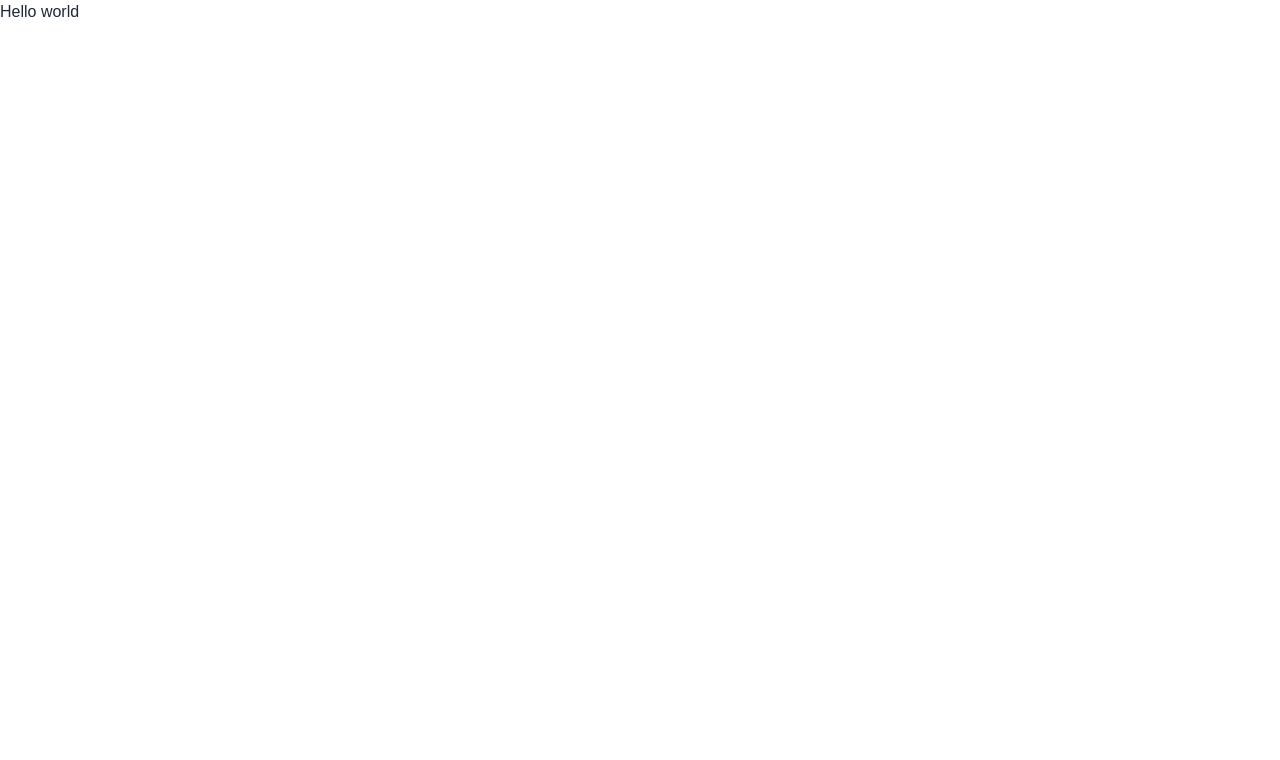
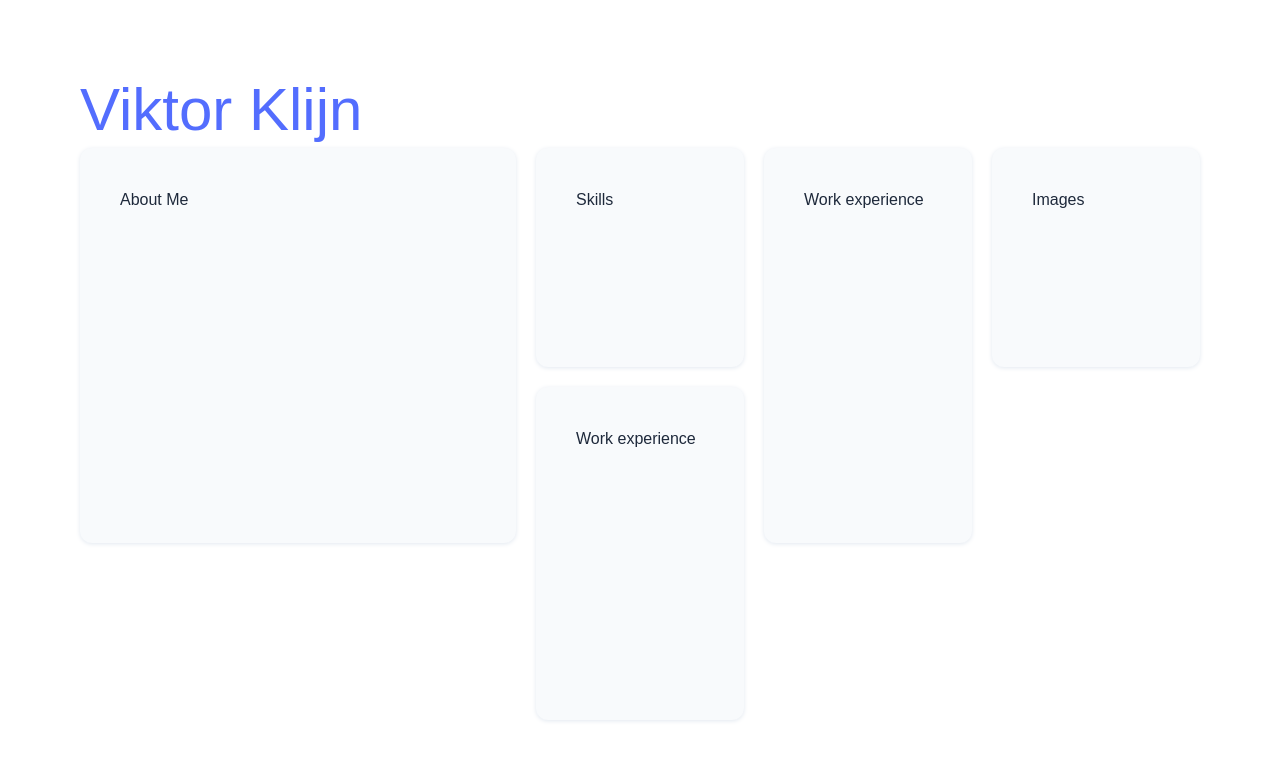
Before and after one commit to viktorklijn/portfolio-nextjs, a Next.js app: page / in a window 1280 px wide. Shown: the top 760 px of the page. Built offline with nearby package versions, Linux system fonts and the light colour scheme; a web font is replaced by a local one.

Commit message:
Changed page to jsx and added basic homepage layout.

```diff
--- a/src/app/page.js
+++ /dev/null
@@ -1,5 +0,0 @@
-export default function Home() {
-  return (
-    <h1>Hello world</h1>
-  );
-}
--- /dev/null
+++ b/src/app/page.jsx
@@ -0,0 +1,24 @@
+export default function Home() {
+  return (
+    <main className="flex flex-col gap-2 p-20 h-full">
+      <h1 className="text-6xl text-accent">Viktor Klijn</h1>
+      <div className="grid grid-cols-5 gap-5 h-full">
+        <div className="rounded-xl bg-foreground drop-shadow-sm drop-shadow-shade-1 p-10 col-span-2 row-span-2">
+          <h2>About Me</h2>
+        </div>
+        <div className="rounded-xl bg-foreground drop-shadow-sm drop-shadow-shade-1 p-10">
+          <h2>Skills</h2>
+        </div>
+        <div className="rounded-xl bg-foreground drop-shadow-sm drop-shadow-shade-1 p-10 row-span-2">
+          <h2>Work experience</h2>
+        </div>
+        <div className="rounded-xl bg-foreground drop-shadow-sm drop-shadow-shade-1 p-10 col-start-3 row-start-2 row-span-2">
+          <h2>Work experience</h2>
+        </div>
+        <div className="rounded-xl bg-foreground drop-shadow-sm drop-shadow-shade-1 p-10">
+          <h2>Images</h2>
+        </div>
+      </div>
+    </main>
+  );
+}
```
